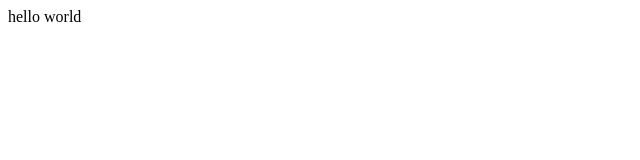
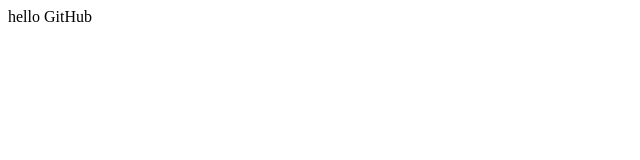
Before and after one commit to Yu-Zhuang/Git-GitHub_Practice, a plain HTML site: page index.html in a window 1280 px wide. Shown: the full height of the page, 0-640 px from the left. Drawn offline with Linux system fonts and the light colour scheme.

Commit message:
change index.html

```diff
--- a/index.html
+++ b/index.html
@@ -3,6 +3,6 @@
 <head>
 </head>
 <body>
-<p>hello world</p>
+<p>hello GitHub</p>
 </body>
 </html>
```
